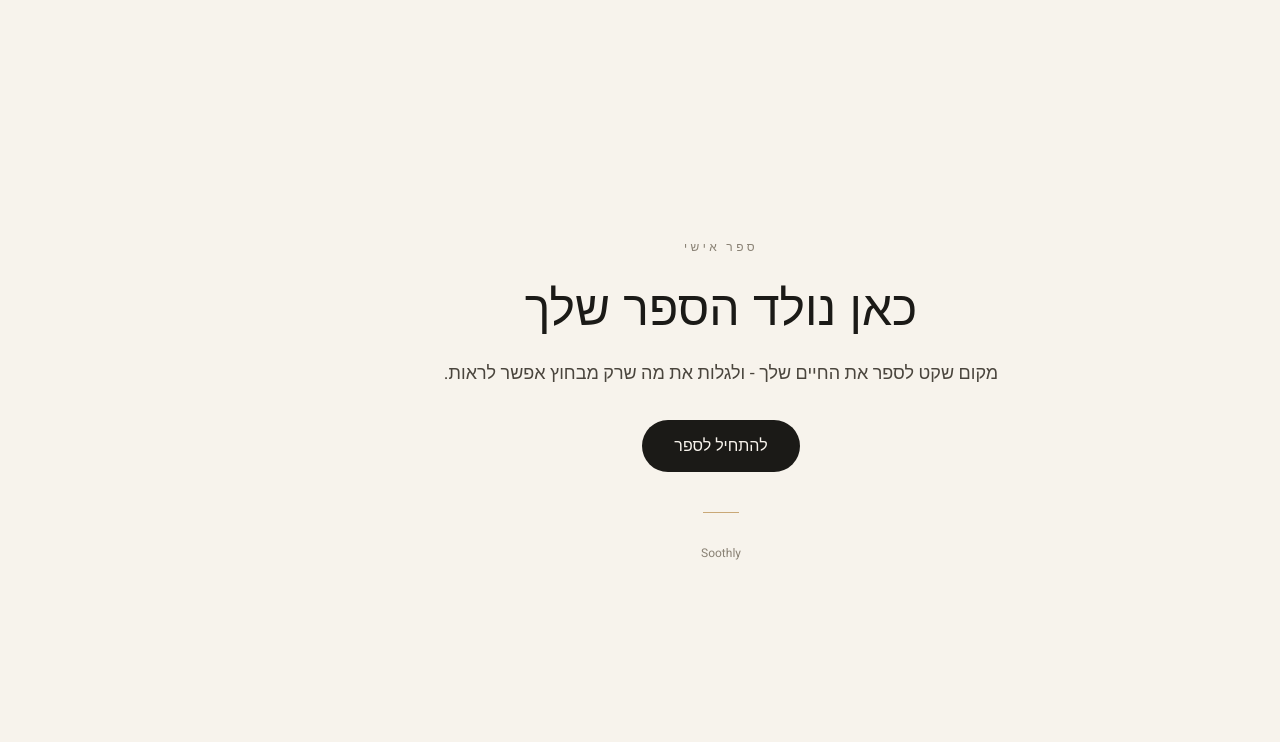
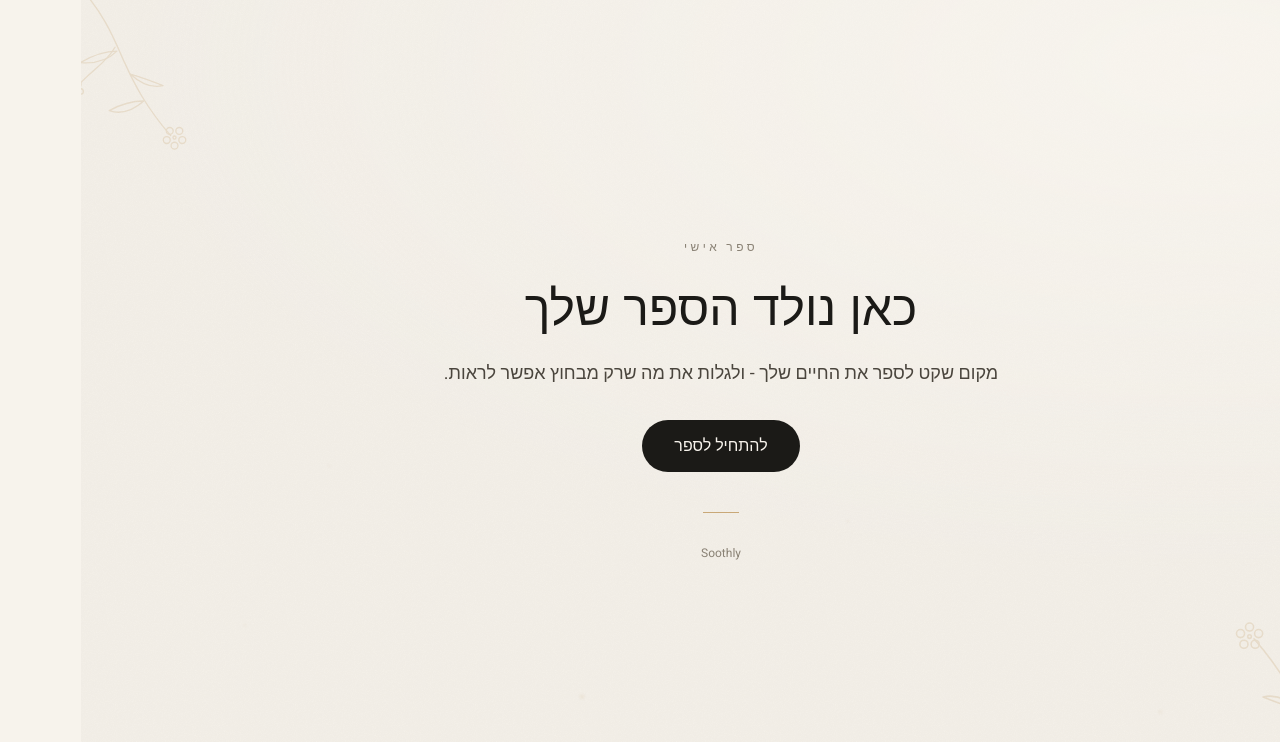
Before and after one commit to DavidKorochik/soothly, a Next.js app: page / in a window 1280 px wide. Shown: the top 742 px of the page. Built offline with nearby package versions, Linux system fonts and the light colour scheme; a web font is replaced by a local one.

Commit message:
feat: ambient paper atmosphere behind the page content (#4)

```diff
--- /dev/null
+++ b/app/components/BotanicalSprig.tsx
@@ -0,0 +1,46 @@
+import type { CSSProperties } from "react";
+
+// A delicate, stroke-only flowering sprig — fine line-art in the gold-line tone, like a botanical
+// engraving pressed faintly into the page. Grows from the lower-right of its box toward the upper-left.
+export function BotanicalSprig({ className, style }: { className?: string; style?: CSSProperties }) {
+  return (
+    <svg
+      viewBox="0 0 200 200"
+      className={className}
+      style={style}
+      fill="none"
+      stroke="var(--color-gold-line)"
+      strokeWidth={1.4}
+      strokeLinecap="round"
+      strokeLinejoin="round"
+      aria-hidden
+    >
+      {/* main stem + one side branch */}
+      <path d="M188 196 C160 166 150 138 140 116 S118 70 92 40" />
+      <path d="M150 132 C160 114 178 106 192 88" />
+      {/* leaves */}
+      <path d="M148 128 Q162 114 186 116 Q166 128 148 128 Z" />
+      <path d="M134 104 Q116 88 100 92 Q120 100 134 104 Z" />
+      <path d="M120 76 Q138 60 156 66 Q138 76 120 76 Z" />
+      {/* blossom 1 */}
+      <Blossom cx={88} cy={38} r={8.5} petal={3.6} center={1.6} />
+      {/* blossom 2 (smaller, on the side branch) */}
+      <Blossom cx={192} cy={88} r={6.5} petal={2.8} center={1.2} />
+    </svg>
+  );
+}
+
+function Blossom({ cx, cy, r, petal, center }: { cx: number; cy: number; r: number; petal: number; center: number }) {
+  const petals = [90, 162, 234, 306, 18].map((deg) => {
+    const a = (deg * Math.PI) / 180;
+    return { x: cx + r * Math.cos(a), y: cy - r * Math.sin(a) };
+  });
+  return (
+    <g>
+      {petals.map((p, i) => (
+        <circle key={i} cx={p.x} cy={p.y} r={petal} />
+      ))}
+      <circle cx={cx} cy={cy} r={center} />
+    </g>
+  );
+}
--- /dev/null
+++ b/app/components/PaperField.tsx
@@ -0,0 +1,46 @@
+import type { CSSProperties } from "react";
+import { BotanicalSprig } from "./BotanicalSprig";
+import { GRAIN_DATA_URI, GRAIN_OPACITY, MOTES } from "./paperFieldData";
+
+// The ambient "paper" layer: a fixed, aria-hidden, non-interactive field behind all content.
+// `full` (landing / welcome / done) gets grain + the light wash + botanical sprigs + drifting motes;
+// `focused` (the talking interview screen) gets grain + a dimmed wash and nothing that moves.
+export default function PaperField({ surface = "full" }: { surface?: "full" | "focused" }) {
+  const full = surface === "full";
+  return (
+    <div className="pointer-events-none fixed inset-0 z-0 overflow-hidden" aria-hidden>
+      <div className="absolute inset-0" style={{ backgroundImage: `url("${GRAIN_DATA_URI}")`, opacity: GRAIN_OPACITY }} />
+      <div className={`absolute inset-0 paper-wash${full ? "" : " paper-wash--focused"}`} />
+
+      {full && (
+        <>
+          <BotanicalSprig className="paper-sprig absolute h-44 w-44 sm:h-56 sm:w-56" style={{ bottom: -18, insetInlineStart: -14 }} />
+          <BotanicalSprig
+            className="paper-sprig absolute h-36 w-36 sm:h-48 sm:w-48"
+            style={{ top: -18, insetInlineEnd: -14, transform: "rotate(180deg)" }}
+          />
+
+          {MOTES.map((m, i) => (
+            <span
+              key={i}
+              className={`paper-mote${i >= 3 ? " paper-mote--hide-sm" : ""}`}
+              style={
+                {
+                  insetInlineStart: m.startX,
+                  bottom: m.startY,
+                  width: m.size,
+                  height: m.size,
+                  background: m.hue,
+                  "--mote-dur": m.dur,
+                  "--mote-delay": m.delay,
+                  "--mote-dx": m.dx,
+                  "--mote-peak": String(m.peak),
+                } as CSSProperties
+              }
+            />
+          ))}
+        </>
+      )}
+    </div>
+  );
+}
--- a/app/globals.css
+++ b/app/globals.css
@@ -44,7 +44,45 @@ button:not(:disabled),
 .soothly-fade { animation: soothly-fade 1.1s ease both; }
 .soothly-breathe { animation: soothly-breathe 2.4s ease-in-out infinite; }
 
+/* ---- Paper atmosphere: real-stock grain, an off-axis light wash, botanical sprigs, drifting motes.
+   The cream stops being a flat fill and reads as paper a keepsake is printed on. ---- */
+
+/* background-position % is physical and does NOT flip with dir, so steer the light with a dir-aware var. */
+:root { --wash-x: 12%; }       /* LTR: light from the leading (left) corner */
+[dir="rtl"] { --wash-x: 88%; } /* RTL: light from the leading (right) corner the eye enters */
+
+.paper-wash {
+  background: radial-gradient(120% 90% at var(--wash-x) 8%, #fbf8f2 0%, transparent 70%);
+  opacity: 0.6;
+}
+.paper-wash--focused { opacity: 0.3; }
+
+.paper-sprig { opacity: 0.26; }
+
+/* Motes animate only transform + opacity (GPU-compositable); slow enough to read as atmosphere. */
+.paper-mote {
+  position: absolute;
+  border-radius: 50%;
+  filter: blur(1.5px);
+  will-change: transform, opacity;
+  animation: paper-mote-drift var(--mote-dur) ease-in-out var(--mote-delay) infinite;
+}
+@keyframes paper-mote-drift {
+  0% { opacity: 0; transform: translate3d(0, 0, 0); }
+  12% { opacity: var(--mote-peak); }
+  78% { opacity: var(--mote-peak); transform: translate3d(var(--mote-dx), -21vh, 0); }
+  100% { opacity: 0; transform: translate3d(var(--mote-dx), -24vh, 0); }
+}
+
+@media (max-width: 480px) {
+  .paper-mote--hide-sm { display: none; }
+}
+
+/* Content sits above the z-0 field via its own stacking context, never a negative z against the body. */
+.paper-content { position: relative; isolation: isolate; z-index: 10; }
+
 @media (prefers-reduced-motion: reduce) {
   .soothly-rise, .soothly-fade { animation: soothly-fade 0.01s both; }
   .soothly-breathe { animation: none; opacity: 0.6; }
+  .paper-mote { animation: none; opacity: 0.06; transform: none; will-change: auto; }
 }
--- a/app/interview/page.tsx
+++ b/app/interview/page.tsx
@@ -5,6 +5,7 @@ import { START, type EngineState } from "@/lib/interview/engine";
 import { chapterLabel, chapterFills, progress } from "@/lib/interview/chapters";
 import { MicButton, VoiceStatusLine, type VoiceUiState } from "./MicButton";
 import { isRecordingSupported } from "./recorderMime";
+import PaperField from "@/app/components/PaperField";
 
 // Dictation augments typed text rather than replacing it: append after a space, or a new line
 // when the existing text already closes a sentence (Hebrew has no capitals to mark the seam).
@@ -205,7 +206,8 @@ export default function InterviewPage() {
   if (step === "done") {
     return (
       <main className="flex min-h-dvh items-center justify-center px-6">
-        <div className="soothly-fade max-w-prose text-center">
+        <PaperField surface="full" />
+        <div className="paper-content soothly-fade max-w-prose text-center">
           <p className="font-sans text-xs tracking-[0.3em] text-muted">הספר שלך</p>
           <h1 className="mt-4 font-serif text-4xl leading-tight sm:text-5xl">הספר של {intake.name}</h1>
           <div className="mx-auto my-7 h-px w-10 bg-gold-line" />
@@ -235,7 +237,8 @@ export default function InterviewPage() {
   }
 
   return (
-    <main className="relative flex min-h-dvh flex-col">
+    <main className="relative isolate flex min-h-dvh flex-col">
+      <PaperField surface="focused" />
       <div className="fixed inset-x-0 top-0 z-10 bg-paper/85 backdrop-blur-sm">
         <div className="mx-auto max-w-2xl px-6 pb-3 pt-5">
           <div className="mb-2 flex items-baseline justify-between">
@@ -255,7 +258,7 @@ export default function InterviewPage() {
         </div>
       </div>
 
-      <div className="mx-auto flex w-full max-w-2xl flex-1 flex-col justify-center px-6 py-24">
+      <div className="relative mx-auto flex w-full max-w-2xl flex-1 flex-col justify-center px-6 py-24">
         {lastUser && (
           <p className="soothly-fade mb-8 border-r-2 border-rule pr-4 font-serif text-base leading-relaxed text-muted/80">
             {lastUser.content}
@@ -337,7 +340,8 @@ function Welcome({
 }) {
   return (
     <main className="flex min-h-dvh items-center justify-center px-6 py-16">
-      <div className="soothly-fade w-full max-w-md">
+      <PaperField surface="full" />
+      <div className="paper-content soothly-fade w-full max-w-md">
         {resumable && (
           <div className="mb-10 rounded-2xl border border-gold-line bg-[rgba(168,124,79,0.06)] p-5 text-center">
             <p className="font-serif text-lg text-ink">הספר שלך מחכה לך.</p>
--- a/app/page.tsx
+++ b/app/page.tsx
@@ -1,9 +1,11 @@
 import Link from "next/link";
+import PaperField from "@/app/components/PaperField";
 
 export default function Home() {
   return (
     <main className="flex min-h-dvh items-center justify-center px-6">
-      <div className="max-w-prose text-center">
+      <PaperField surface="full" />
+      <div className="paper-content max-w-prose text-center">
         <p className="mb-6 font-sans text-xs tracking-[0.28em] text-muted">ספר אישי</p>
         <h1 className="mb-5 font-serif text-4xl leading-tight sm:text-5xl">כאן נולד הספר שלך</h1>
         <p className="mb-8 font-sans text-lg leading-relaxed text-ink-soft">
```
Also changed, not shown: app/components/paperFieldData.ts (added, +29 -0 lines).
